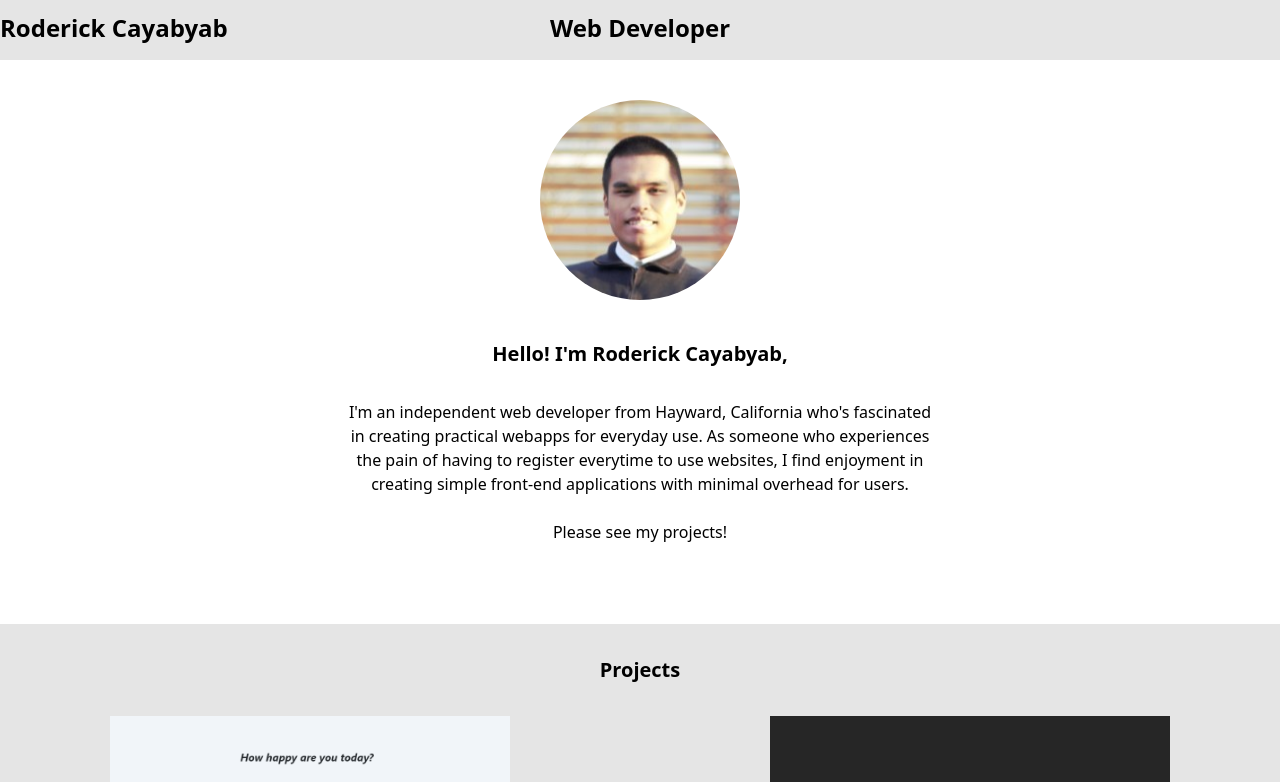
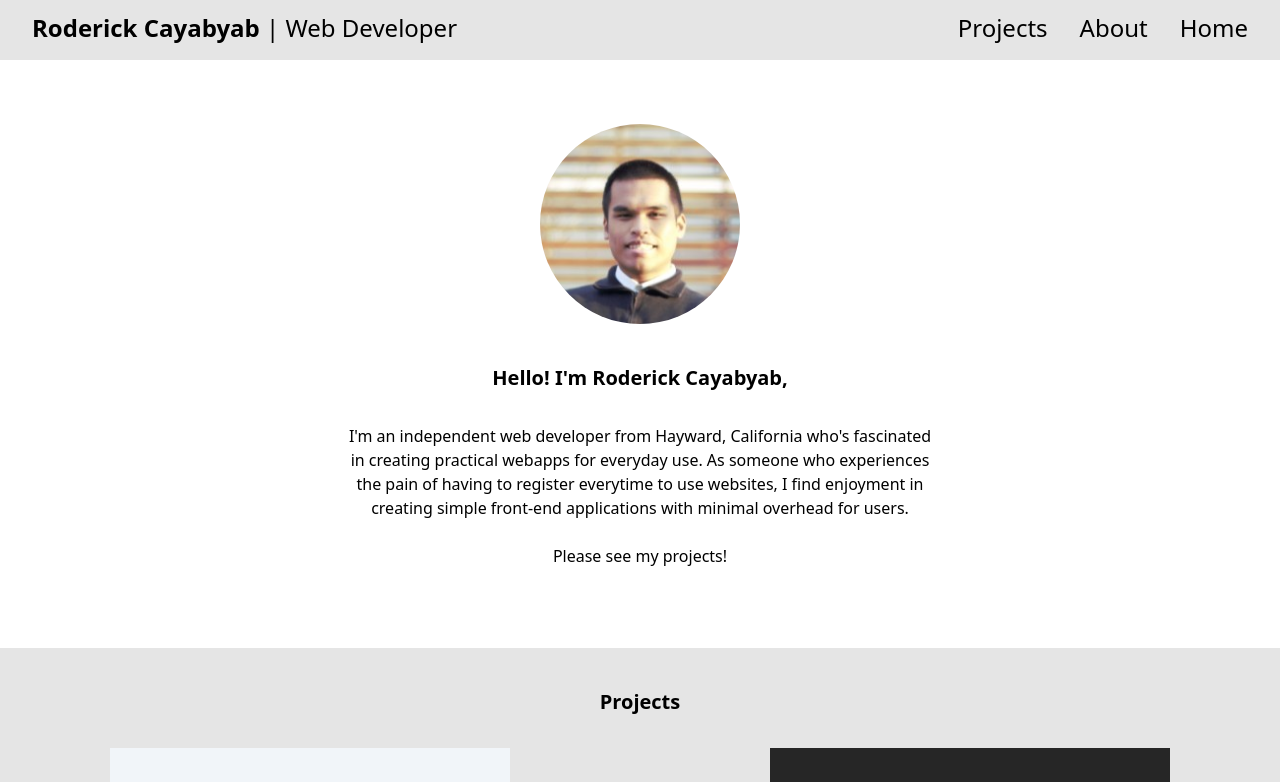
Before and after one commit to r-yabyab/fe-portfolio, a React (Create React App) app: page / in a window 1280 px wide. Shown: the top 782 px of the page. Built offline with nearby package versions, Linux system fonts and the light colour scheme.

Commit message:
to fix bottom/top headers

```diff
--- /dev/null
+++ b/src/components/BottomHeader.js
@@ -0,0 +1,16 @@
+import React from "react";
+
+function BottomHeader () {
+
+    return (
+        <>
+        <div className="absolute bg-neutral-300 w-full pb-10 pt-10">
+        <div className="absolute bg-neutral-300 -translate-x-1/2 left-[50%] pb-10 pt-10">
+            <div>Contacts:</div>
+        </div>
+        </div>
+        </>
+    )
+}
+
+export default BottomHeader;
--- a/src/components/HomePage.js
+++ b/src/components/HomePage.js
@@ -27,6 +27,7 @@ import rainbowBack from '../photos/rainbow-darkness-back.png'
 import rainbowLogo from '../photos/logo-r.ico'
 import rainbowEye from '../photos/logo512.png'
 import stockshapesLogo from '../photos/ss-logo512.png'
+import BottomHeader from "./BottomHeader";
 
 function HomePage () {
 
@@ -47,12 +48,13 @@ function HomePage () {
                 {/* <div className="relative m-auto max-w-[1400px]  "> */}
 
                 <div className="
-                text-center pt-10 ml-10 mr-10
+                text-center pt-16 ml-10 mr-10
                 lg:fle
                 ">
-                    <img draggable="false" className=" select-none w-[200px] h-[200px] object-cover rounded-full m-auto mb-10 " src={Linkedin} alt="me" />
+                    <img draggable="false" className=" mb-10 select-none w-[200px] h-[200px] object-cover rounded-full m-auto " src={Linkedin} alt="me" />
                     {/* <div className="text-xl font-bold">About Me</div> */}
-                    <div><div className="text-xl font-bold">Hello! I'm Roderick Cayabyab,</div>
+                    <div className="">
+                        <div className="text-xl font-bold">Hello! I'm Roderick Cayabyab,</div>
                         <div className=" max-w-[600px] text-center m-auto pt-8">I'm an independent web developer from Hayward, California
                             who's fascinated in creating practical webapps for everyday use. As someone who experiences
                             the pain of having to register everytime to use websites, I find enjoyment in creating simple front-end applications with minimal overhead for users.
@@ -68,7 +70,7 @@ function HomePage () {
 
                 <div className="relative bg-neutral-200 bg-contain mt-20">
 
-                    <div className="text-center text-xl bg-neutral-200 pt-8 pb-8 font-bold">Projects</div>
+                    <div className="text-center text-xl bg-neutral-200 pt-10 pb-8 font-bold">Projects</div>
 
                     {/* RainbowDarkness */}
                     <div className="
@@ -130,7 +132,7 @@ function HomePage () {
                                 onClick={boolHandler}
                             >Details</div>
                             <div onClick={boolHandler} className={boolState ? "bg-slate-200 hover:cursor-pointer" : "hidden"}>
-                                Pulls data IEX Cloud API, uses server-sent-events (SSE) to feed live price updates to clients. Serverside deployed to EC2 as a way to accomodate live events that serverless computing cannot support natively. $50 a month for my API costs, one session from market open to close tends to run around $1-4 per user that displays 5 stocks. Currently working on optimizing API calls to minimize API costs.
+                                Pulls data from IEX Cloud API, uses server-sent-events (SSE) to feed live price updates to clients. Serverside deployed to EC2 as a way to accomodate live events that serverless computing cannot support natively. $50 a month for my API costs, one session from market open to close tends to run around $1-4 per user that displays 5 stocks. Currently working on optimizing API calls to minimize API costs.
                             </div>
                         </div>
                     </div>
@@ -163,7 +165,7 @@ function HomePage () {
                                 <img width="64" alt="React-icon" src="https://upload.wikimedia.org/wikipedia/commons/thumb/a/a7/React-icon.svg/64px-React-icon.svg.png"></img>
                             </div>
                             <div>
-                                <p>Javascript</p>
+                                <p>JavaScript</p>
                                 <img width="64" alt="JavaScript-logo" src="https://upload.wikimedia.org/wikipedia/commons/thumb/6/6a/JavaScript-logo.png/64px-JavaScript-logo.png" />
                             </div>
                             <div>
@@ -225,7 +227,7 @@ function HomePage () {
                             <div>
                                 {/* <img draggable='false' className="" src={TestPFP} alt="cat" /> */}
                                 <img draggable='false' className="" src={gallery2} alt="cat" />
-                                <img draggable='false' className="" src={gallery1} alt="cat" />
+                                {/* <img draggable='false' className="" src={gallery1} alt="cat" /> */}
                             </div>
                         </div>
                         <div>
@@ -240,6 +242,8 @@ function HomePage () {
 
             </div>
 
+            <BottomHeader />
+
         </>
     )
 }
--- a/src/components/TopNav.js
+++ b/src/components/TopNav.js
@@ -1,14 +1,49 @@
-import React from "react";
+import React, { useState } from "react";
 
 function TopNav () {
+
+    const [menu, setMenu] = useState(false)
+
+    const clickHandler = (e) => {
+        setMenu(!menu)
+        console.log(menu)
+    }
+
     return (
         <>
 
-        <div className="relative bg-neutral-200 text-black pt-3 pb-12 text-2xl">
-            <div className="absolute font-bold">Roderick Cayabyab</div>
-            <div className="absolute font-bold left-[50%] -translate-x-1/2">Web Developer</div>
-        </div>
+            {/* <div className="max-lg:hidden relative pl-20 mt-32 -mb-40  text-center">
+                <div className="mt-20 space-y-6 -ml-[800px] flex-col text-black font-bold text-2xl">
+                    <div className="">Roderick Cayabyab</div>
+                    <div className="">Web Developer</div>
+                </div>
+            </div> */}
 
+            <div className="relative bg-neutral-200 text-black pt-3 pb-12 text-2xl">
+                <div className="ml-8 absolute"><span className="font-bold">Roderick Cayabyab</span> <span className="max-lg:hidden">| Web Developer</span></div>
+                {/* <div className="absolute font-bold left-[50%] -translate-x-1/2">Web Developer</div> */}
+                <div className="absolute mr-8 right-0 ">
+                    <div className="max-lg:hidden flex gap-8 text-md ">
+                        <p className="hover:text-blue-400 hover:cursor-pointer">Projects</p>
+                        <p className="hover:text-blue-400 hover:cursor-pointer">About</p>
+                        <p className="hover:text-blue-400 hover:cursor-pointer">Home</p>
+                    </div>
+                    <div
+                        className="lg:hidden hover:cursor-pointer"
+                        onClick={clickHandler}
+                        >
+                        <svg xmlns="http://www.w3.org/2000/svg" width="42" height="42" fill="currentColor"
+                            className={`${menu ? 'text-gray-400' : 'text-black'} hover:text-gray-200`} viewBox="0 0 16 16">
+                            <path fillRule="evenodd" d="M2.5 12a.5.5 0 0 1 .5-.5h10a.5.5 0 0 1 0 1H3a.5.5 0 0 1-.5-.5zm0-4a.5.5 0 0 1 .5-.5h10a.5.5 0 0 1 0 1H3a.5.5 0 0 1-.5-.5zm0-4a.5.5 0 0 1 .5-.5h10a.5.5 0 0 1 0 1H3a.5.5 0 0 1-.5-.5z" />
+                        </svg>
+                        <div className={`${menu ? '' : 'hidden'} absolute right-0 top-14 bg-green-200 flex flex-col gap-4 [&>*]:hover:bg-blue-300`}>
+                            <p className=" hover:cursor-pointer">Home</p>
+                            <p className="">Projects</p>
+                            <p>About</p>
+                        </div>
+                    </div>
+                </div>
+            </div>
         </>
     )
 }
```
